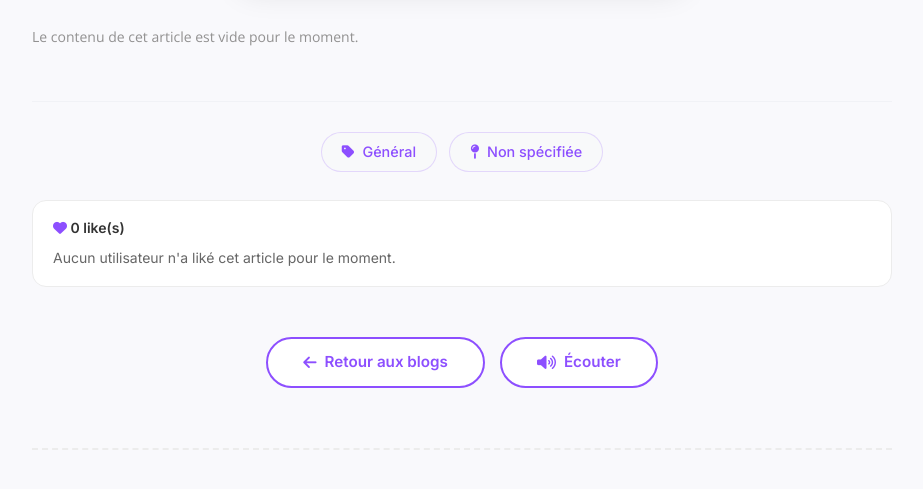
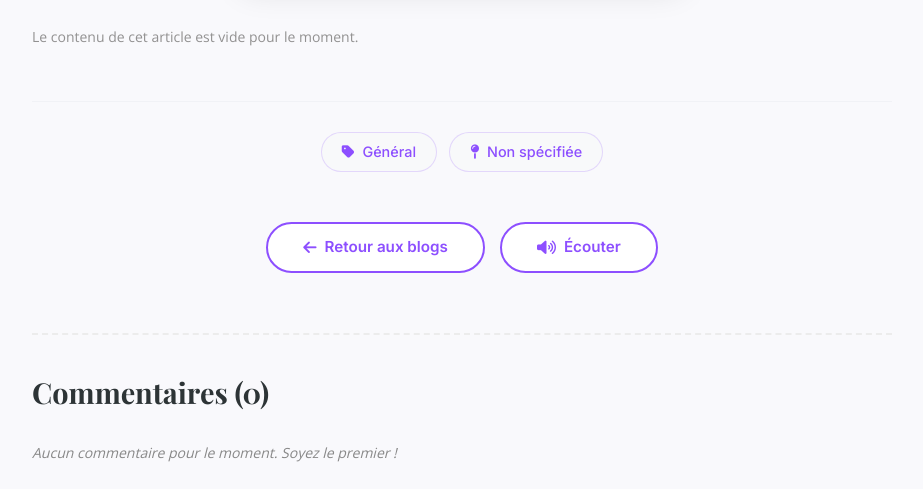
Before and after one commit to nour0310/Esprit-PIDEV-3A32-2526-WinGo, a Symfony app: template templates/article/BlogDetails.html.twig in a window 1280 px wide. Shown: the part 1140-1629 px from the top of the page, without its empty margins (178-1101 px from the left). Run offline with Twig, Linux system fonts and the light colour scheme; the template is opened without the code that fills it, so the values that code supplies are empty; form fields are guessed from the names that the template uses; some libraries are stand-ins or nearby versions.

```diff
--- a/templates/article/BlogDetails.html.twig
+++ b/templates/article/BlogDetails.html.twig
@@ -100,22 +100,6 @@
 		gap: 15px;
 		justify-content: center;
 		margin-top: 50px;
-	}
-	.likes-panel {
-		margin-top: 28px;
-		padding: 16px 20px;
-		background: #fff;
-		border-radius: 14px;
-		border: 1px solid #ececec;
-	}
-	.likes-panel-title {
-		font-weight: 700;
-		color: #333;
-		margin-bottom: 8px;
-	}
-	.likes-users {
-		color: #666;
-		line-height: 1.7;
 	}
 	.weather-chip {
 		margin: 16px auto 0;
@@ -495,18 +479,6 @@
     			<span class="article-tag"><i class="fas fa-tag"></i> {{ article.categorie|default('Général') }}</span>
     			<span class="article-tag"><i class="fas fa-map-pin"></i> {{ article.region|default('Non spécifiée') }}</span>
     		</div>
-			<div class="likes-panel">
-				<div class="likes-panel-title">
-					<i class="fas fa-heart" style="color:#8d4fff;"></i> {{ likesCount|default(0) }} like(s)
-				</div>
-				<div class="likes-users">
-					{% if likersNames is defined and likersNames|length > 0 %}
-						{{ likersNames|join(', ') }}
-					{% else %}
-						Aucun utilisateur n'a liké cet article pour le moment.
-					{% endif %}
-				</div>
-			</div>
     		<div class="article-actions" style="margin-bottom: 40px;">
     			<a href="{{ path('blog') }}" class="btn-custom btn-secondary-outline">
     				<i class="fas fa-arrow-left" style="margin-right: 8px;"></i> Retour aux blogs
```
